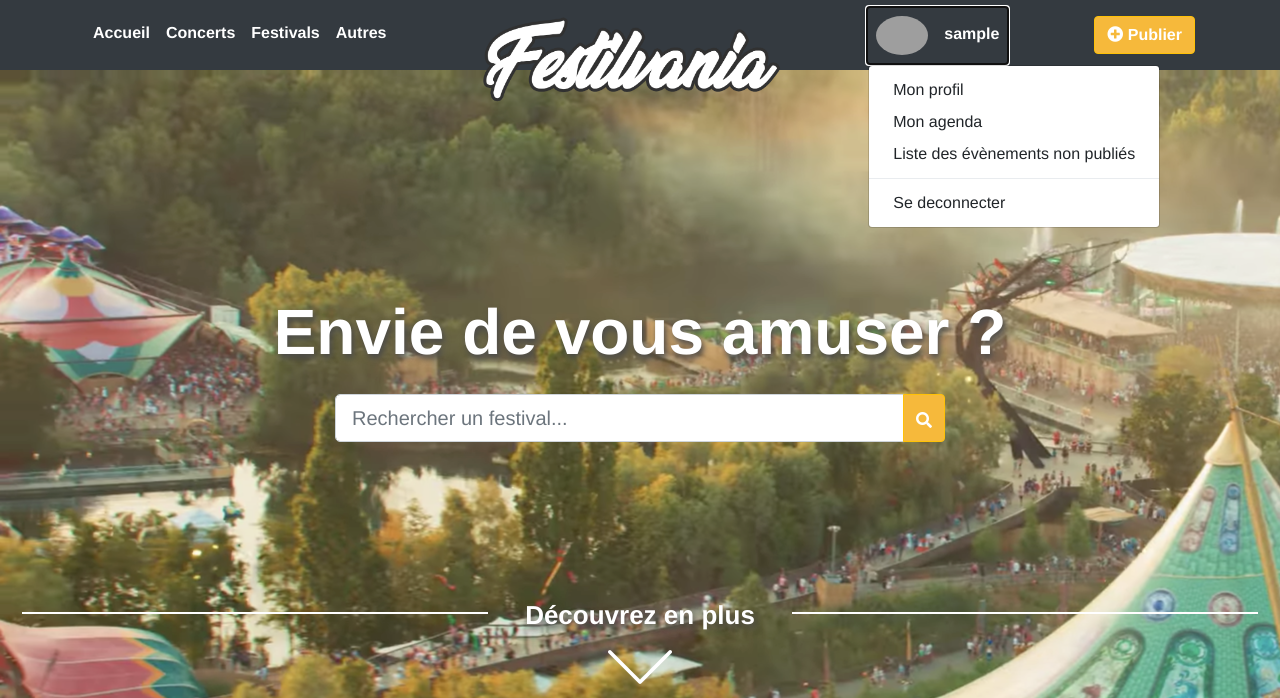
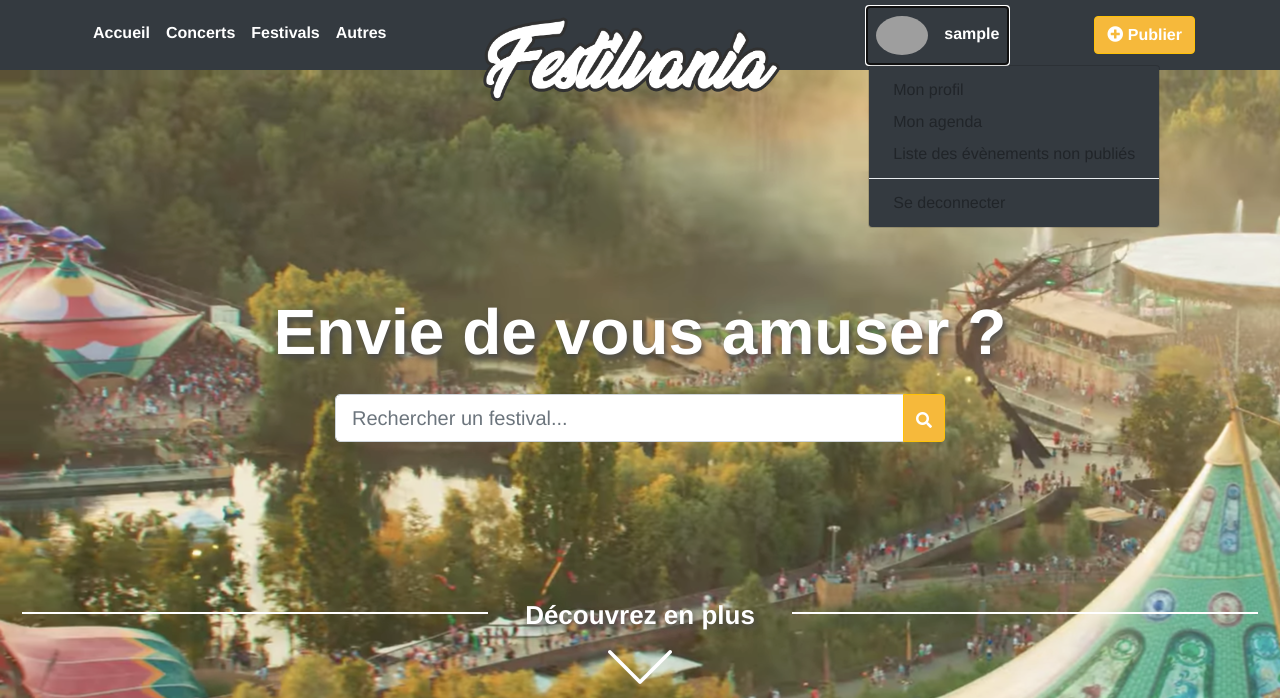
Before and after one commit to malcomhamelin/Festilvania, a PHP site: page / in a window 1280 px wide, after a click that opens the changed part. Shown: the top 698 px of the page. Run offline with PHP 8.4, Linux system fonts and the light colour scheme; the visitor is signed in with stand-in values (Sample User, id 1); data comes from the database, SQL or seed files in the repository; data that the repository does not hold is empty; some libraries are stand-ins or nearby versions; grey boxes are pictures that could not be loaded.

Commit message:
Changements de couleurs

```diff
--- a/Festilvania/composants/comp_menu/template_menu.php
+++ b/Festilvania/composants/comp_menu/template_menu.php
@@ -31,7 +31,7 @@
                 <?php $this->getUserMenu($rights); ?>
             </div>
 
-            <a href="index.php?mod=managementpost&option=publish"><div class="btn btn-warning btn-publier"><i class="fas fa-plus-circle"></i> Publier</div></a>
+            <a href="index.php?mod=managementpost&option=publish"><div class="btn btn-warning btn-publier btn-color"><i class="fas fa-plus-circle"></i> Publier</div></a>
 
         </div>
     </div>
--- a/Festilvania/composants/comp_menu/view_menu.php
+++ b/Festilvania/composants/comp_menu/view_menu.php
@@ -27,15 +27,15 @@ class ViewMenu extends ViewGeneric {
                         <a class="nav-link" href="#" role="button" data-toggle="dropdown">
                             <img src="' . $_SESSION['avatar'] . '" alt="avatar" class="" id="navbarAvatar"/><span class="pl-3">' . $_SESSION['pseudo'] . '</span>
                         </a>
-                        <div class="dropdown-menu">
-                            <a href="index.php?mod=profile" class="dropdown-item">Mon profil</a>
-                            <a href="index.php?mod=timeline&option=myschedule" class="dropdown-item">Mon agenda</a>';
+                        <div class="dropdown-menu bg-dark">
+                            <a href="index.php?mod=profile" class="dropdown-item lien-navbar">Mon profil</a>
+                            <a href="index.php?mod=timeline&option=myschedule" class="dropdown-item lien-navbar">Mon agenda</a>';
 
                             $this->getListUnpublished($rights);
                             $this->getAdminButton($rights);
 
-        echo                '<div class="dropdown-divider"></div>
-                            <a href="index.php?action=disconnection" class="dropdown-item">Se deconnecter</a>
+        echo                '<div class="dropdown-divider lien-navbar"></div>
+                            <a href="index.php?action=disconnection" class="dropdown-item lien-navbar">Se deconnecter</a>
                         </div>
                     </li>
                 </ul>';
@@ -63,13 +63,13 @@ class ViewMenu extends ViewGeneric {
 
     public function getListUnpublished($rights) {
         if ($rights != null && $rights['droit_supprimer']) {
-            echo '<a href="index.php?mod=timeline&option=editlist" class="dropdown-item">Liste des évènements non publiés</a>';
+            echo '<a href="index.php?mod=timeline&option=editlist" class="dropdown-item lien-navbar">Liste des évènements non publiés</a>';
         }
     }
 
     public function getAdminButton($rights) {
         if ($rights != null && $rights['droit_admin']) {
-            echo '<a href="index.php?mod=admin" class="dropdown-item">Administration</a>';
+            echo '<a href="index.php?mod=admin" class="dropdown-item lien-navbar">Administration</a>';
         }
     }
 
```
